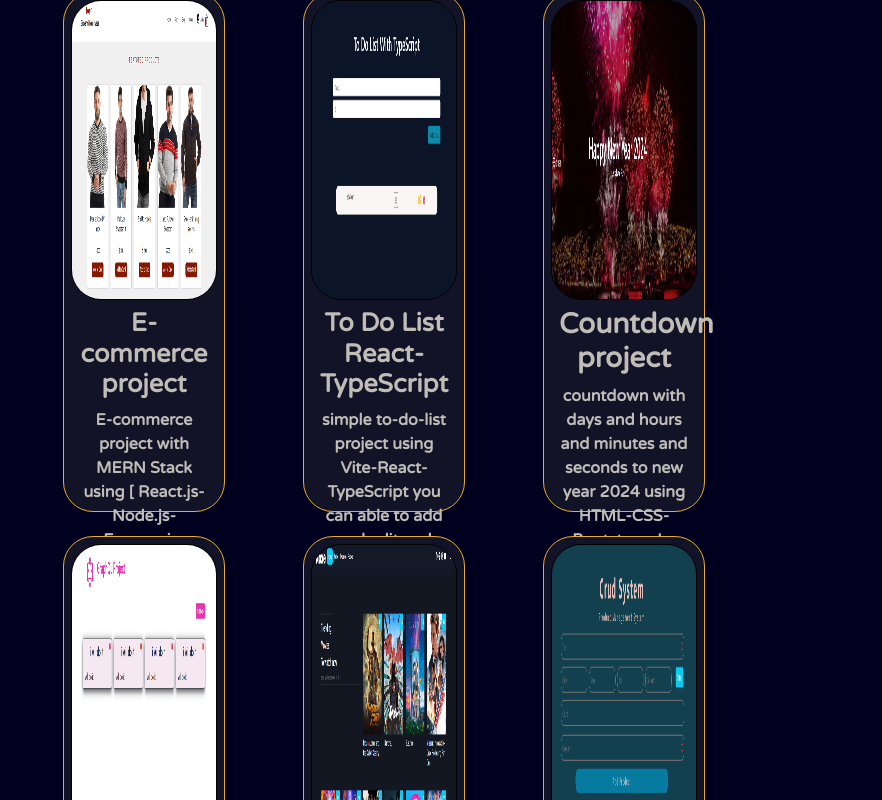
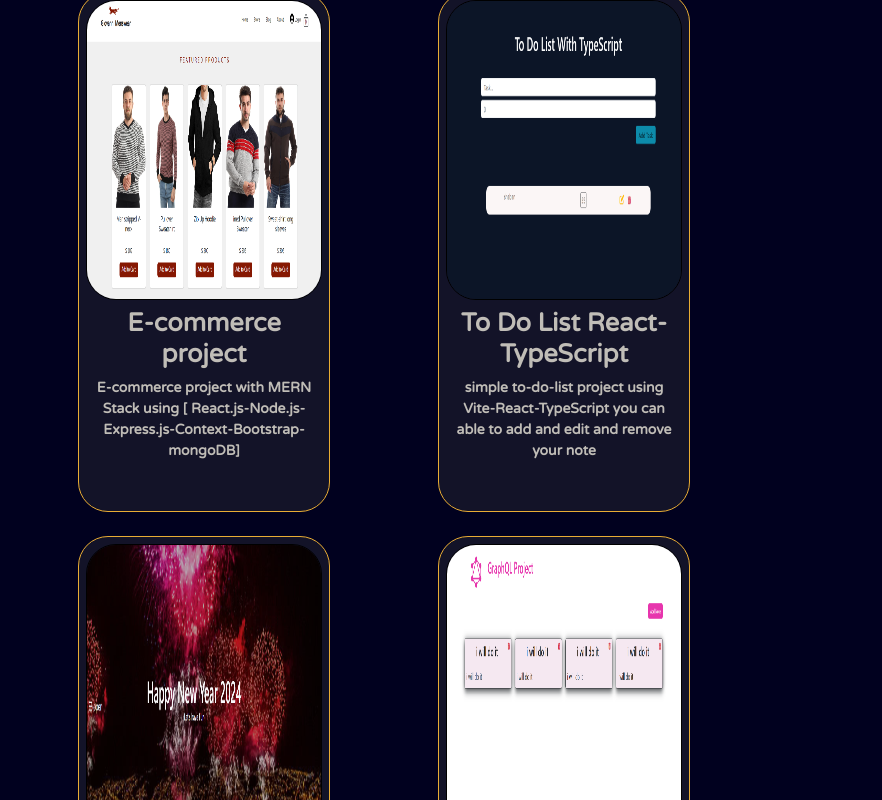
Before and after one commit to ShaabanHamdy/My-Portfolio, a React (Create React App) app: page / in a window 768 px wide. Shown: the part 3003-3803 px from the top of the page, 882 px wide, since content can reach past the window. Built offline with nearby package versions, Linux system fonts and the light colour scheme.

Commit message:
first commit

```diff
--- a/src/Components/Projects/Projects.css
+++ b/src/Components/Projects/Projects.css
@@ -135,9 +135,9 @@
   }
 }
 /* ========================================================================= */
-@media screen and (min-width: 770px) and (max-width: 990px) {
+@media screen and (max-width: 990px) and (min-width: 768px) {
+  .col-Project {
 
-  .col-Project {
     display: flex;
     justify-content: center;
     width: 50% !important;
@@ -160,7 +160,7 @@
   }
 }
 /* //============================================================== */
-@media screen and (min-width: 500px) and (max-width: 770px) {
+@media screen and (max-width: 768px) and (min-width: 500px) {
 
   .col-Project {
     display: flex;
```
